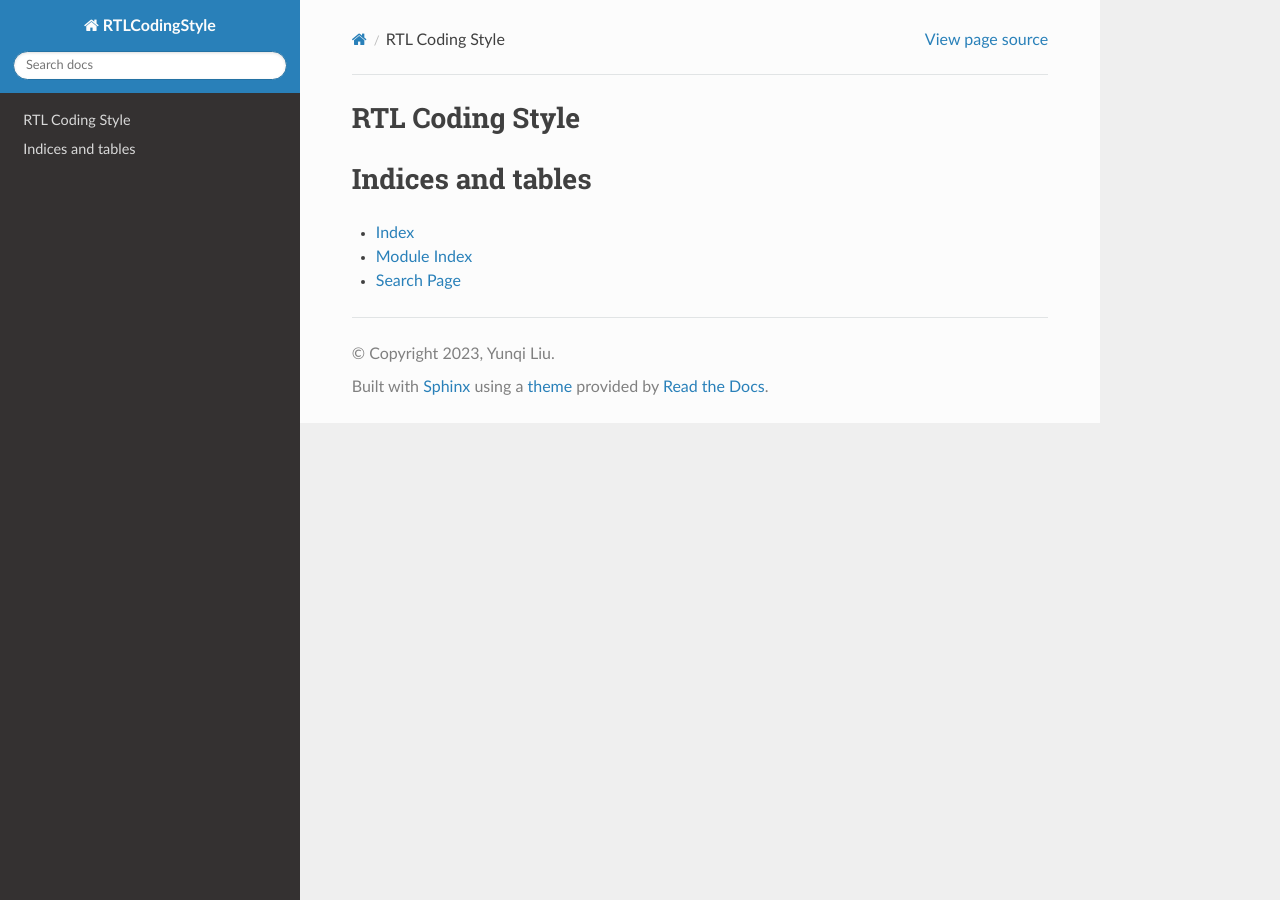
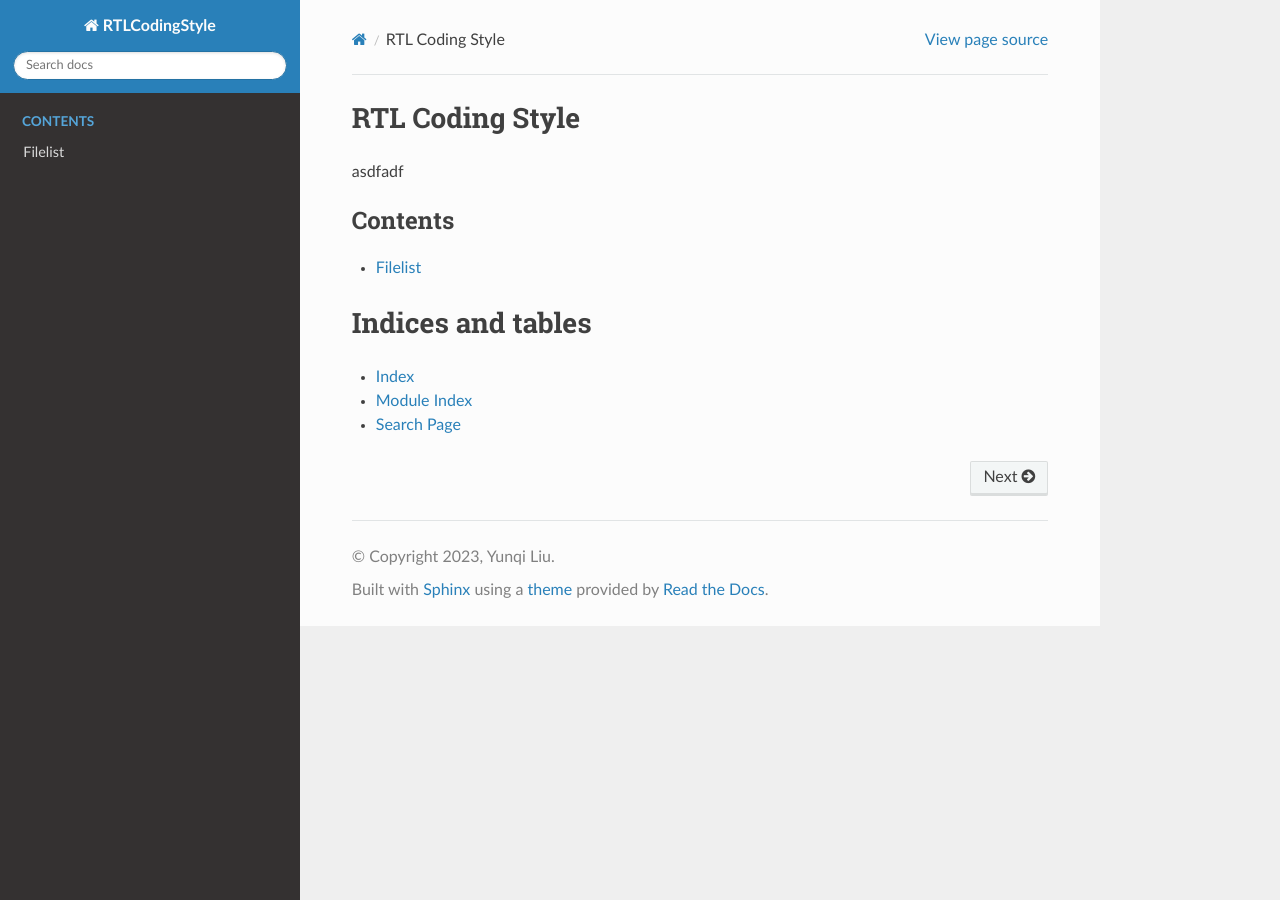
Before and after one commit to luosidingxiaoz/RTLCodingStyle, a Sphinx documentation site: the page built from source/index.rst, in a window 1280 px wide. Built offline with Sphinx 7.4.7 and the Read the Docs theme 2.0.0, drawn with Linux system fonts in a browser that asks for light colours.

Commit message:
bug fix.

```diff
--- a/source/filelist.rst
+++ b/source/filelist.rst
@@ -9,7 +9,7 @@
 
 An example is as follows:
 
-.. code-block:: filelist
+.. code-block::
 
     sc_bus_arbiter.sv
     sc_bus_decoder.sv
@@ -25,7 +25,7 @@
 
 An example is as follows:
 
-.. code-block:: filelist
+.. code-block::
 
     sc_bus_define.sv
     sc_bus_arbiter.sv
--- a/source/index.rst
+++ b/source/index.rst
@@ -6,12 +6,18 @@
 RTL Coding Style
 ==========================================
 
+asdfadf
+
+
 .. toctree::
-   :maxdepth: 2
-   :caption: Contents:
+   :maxdepth: 1
+   :caption: Contents
    :titlesonly:
-   :hidden:
+
    filelist.rst
+
+
+
 
 
 Indices and tables
```
Also changed, not shown: other parts of source/filelist.rst (+1 -1 lines), 1 other file.
